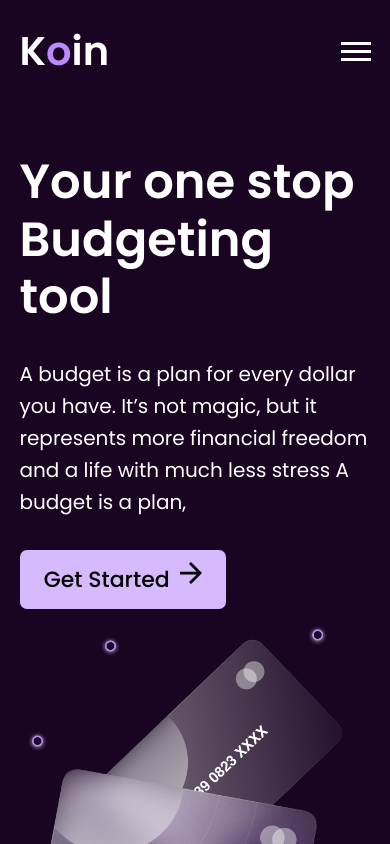
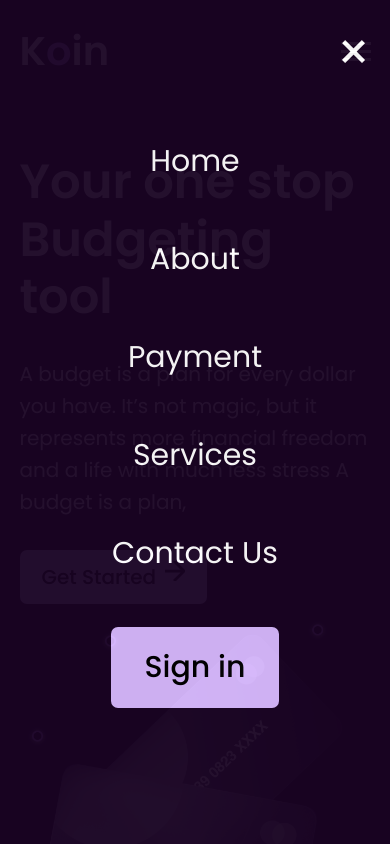
Before and after one commit to NikosEvenTrue/landing-koin-finance, a plain HTML site: page index.html in a window 390 px wide. Both pictures are taken after a click on the button 350 px from the left and 51 px from the top of the page. Shown: the top 844 px of the page. Drawn offline with nearby package versions, Linux system fonts and the light colour scheme.

Commit message:
feat: Implement mobile burger menu
Adds a functional, responsive burger menu for mobile viewports.

- Creates `js/burger.js` to handle the open/close logic by toggling CSS classes.
- Adds burger and close buttons to the header for user interaction.
- Implements CSS for a slide-in overlay menu on screens narrower than 1365px.
- Prevents body scrolling when the menu is active to improve user experience.
- Includes various minor style adjustments and layout fixes for buttons, cards, and sliders to enhance the overall design.

```diff
--- a/index.html
+++ b/index.html
@@ -23,6 +23,7 @@
                     <span class="header__burger-button-line"></span>
                 </button>
                 <nav class="header__menu">
+                    <button class="header__menu-close-button" aria-label="Close menu">&times;</button>
                     <ul class="header__menu-list">
                         <li class="header__menu-item">
                             <a href="#" class="header__menu-link">Home</a>
@@ -269,6 +270,7 @@
     </template>
     <script src="js/slider.js"></script>
     <script src="js/popup.js"></script>
+    <script src="js/burger.js"></script>
 </body>
 
 </html>
--- /dev/null
+++ b/js/burger.js
@@ -0,0 +1,23 @@
+document.addEventListener('DOMContentLoaded', () => {
+    const burgerButton = document.querySelector('.header__burger-button');
+    const menu = document.querySelector('.header__menu');
+    const closeButton = document.querySelector('.header__menu-close-button');
+    const body = document.body;
+
+
+    const toggleMenu = () => {
+        const isOpened = burgerButton.getAttribute('aria-expanded') === 'true';
+
+        burgerButton.setAttribute('aria-expanded', !isOpened);
+        menu.classList.toggle('header__menu--is-open');
+        body.classList.toggle('body--menu-open');
+    }
+
+    if (burgerButton && menu) {
+        burgerButton.addEventListener('click', toggleMenu);
+    }
+
+    if (closeButton && menu) {
+        closeButton.addEventListener('click', toggleMenu);
+    }
+});
--- a/style.css
+++ b/style.css
@@ -134,6 +134,7 @@ span.accent {
 }
 
 .button {
+    cursor: default;
     font-size: 22px;
     font-weight: 500;
     padding: 0.55em 1.1em;
@@ -143,6 +144,7 @@ span.accent {
     background-color: var(--color-accent-light);
     display: inline-flex;
     gap: 0.45em;
+    transition-duration: var(--transition-duration);
 }
 
 .button:hover {
@@ -237,7 +239,10 @@ h3 {
     display: flex;
     flex-direction: row;
     align-items: center;
+}
 
+.header__menu-close-button {
+    display: none;
 }
 
 .header__burger-button-line {
@@ -302,7 +307,7 @@ h3 {
     display: flex;
     flex-direction: column;
     gap: 40px;
-    padding: 80px;
+    padding: 80px 80px 10vw;
     background: linear-gradient(135deg,
             #FFFFFF 20%,
             rgba(28, 146, 255, 0.1) 100%);
@@ -340,7 +345,7 @@ h3 {
 }
 
 .download__mockup-img {
-    margin-top: -150px;
+    margin-top: -10vw;
     box-shadow: var(--shadow);
 }
 
@@ -383,8 +388,7 @@ h3 {
     flex-direction: column;
     align-items: center;
     gap: 40px;
-    /* TODO -block */
-    padding-block: 40px;
+    padding-block: 40px 80px;
     background: linear-gradient(135deg,
             #FFFFFF 20%,
             rgba(28, 146, 255, 0.1) 100%);
@@ -414,10 +418,12 @@ h3 {
     align-items: center;
     justify-content: center;
     width: 70px;
-    height: 100%;
+    margin-inline: -20px;
+    aspect-ratio: 1;
     color: var(--color-accent-dark);
     position: relative;
     padding: 0;
+    transition-duration: var(--transition-duration);
 }
 
 .reviews__slider-button::after {
@@ -427,6 +433,16 @@ h3 {
     aspect-ratio: 1;
     border-radius: 90%;
     border: solid 1.5px var(--color-accent-dark);
+
+}
+
+.reviews__slider-button:hover {
+    background-color: var(--color-accent-light);
+    border-radius: 10px;
+}
+
+.reviews__slider-button:hover::after {
+    border: none;
 }
 
 .reviews__slider-button--prev svg {
@@ -522,12 +538,6 @@ h3 {
     fill: var(--color-accent-dark);
 }
 
-@media (max-width: 1919px) {
-    .reviews__slider {
-        --slides-per-view: 2;
-    }
-}
-
 @media (max-width: 1365px) {
     .split {
         gap: 16px;
@@ -542,7 +552,44 @@ h3 {
     }
 
     .header__menu {
-        display: none;
+        opacity: 0;
+        position: fixed;
+        top: 0;
+        right: 0;
+        width: 50%;
+        padding-block: 10%;
+        border-radius: 10px;
+        background-color: var(--color-dark);
+        z-index: 100;
+        display: flex;
+        flex-direction: column;
+        align-items: center;
+        justify-content: center;
+        transform: translateX(100%);
+        transition: transform var(--transition-duration) ease-in-out;
+    }
+
+    .header__menu--is-open {
+        transform: translateX(0);
+        opacity: 0.95;
+    }
+
+
+    .header__menu-close-button {
+        display: block;
+        position: absolute;
+        top: 30px;
+        right: 5vw;
+        font-size: 53px;
+        background: none;
+        border: none;
+        cursor: pointer;
+        color: var(--color-font-light);
+        z-index: 101;
+    }
+
+    .header__menu-list {
+        flex-direction: column;
     }
 
     .header__burger-button {
@@ -550,7 +597,11 @@ h3 {
     }
 
     .service {
-        padding: 54px 40px;
+        padding: 54px 40px 10vw;
+    }
+
+    .reviews {
+        padding-bottom: 40px;
     }
 
     .reviews__slider-container {
@@ -569,13 +620,11 @@ h3 {
     }
 }
 
-@media (max-width: 1199px) {
-    .reviews__slider {
-        --slides-per-view: 1;
+@media (max-width: 899px) {
+    .button {
+        font-size: 1em;
     }
-}
 
-@media (max-width: 899px) {
     .split {
         flex-direction: column;
     }
@@ -584,8 +633,23 @@ h3 {
         max-width: 90%;
     }
 
-    split__content.--max-width {
+    .split__content.--max-width {
         max-width: 570px;
+    }
+
+    .header__menu {
+        width: 100%;
+        height: 100%;
+        border-radius: 0;
+    }
+
+    .header__menu-close-button {
+        top: 11px;
+    }
+
+    .header__menu-list {
+        font-size: 1.5em;
+        gap: 50px
     }
 
     .hero__img {
@@ -604,7 +668,7 @@ h3 {
     }
 
     .reviews__slider {
-        --slide-width: 355px;
+        --slide-width: 320px;
     }
 
     .reviews__card-text {
@@ -697,3 +761,11 @@ h3 {
 .popup-message {
     font-size: 18px;
 }
+
+body.body--menu-open {
+    overflow: hidden;
+}
+
+body.body--menu-open {
+    overflow: hidden;
+}
```
